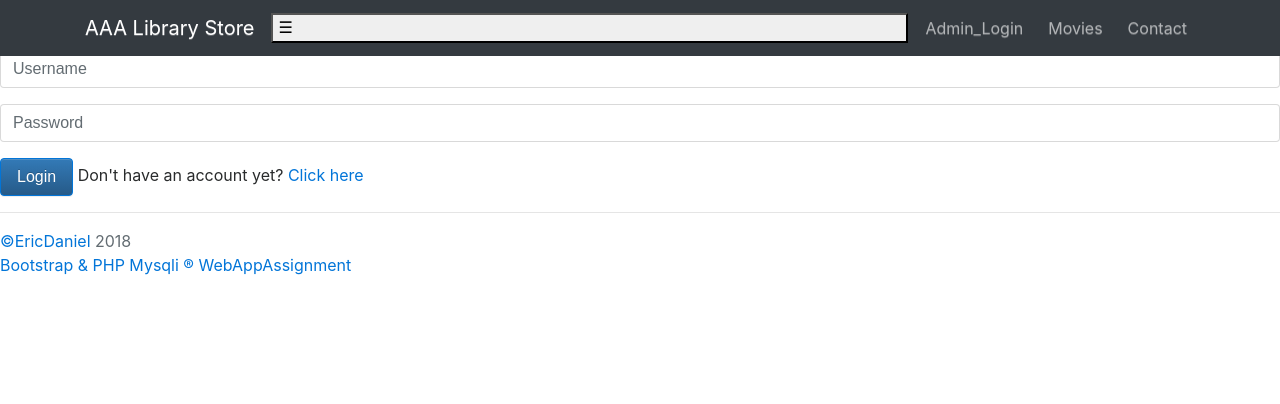
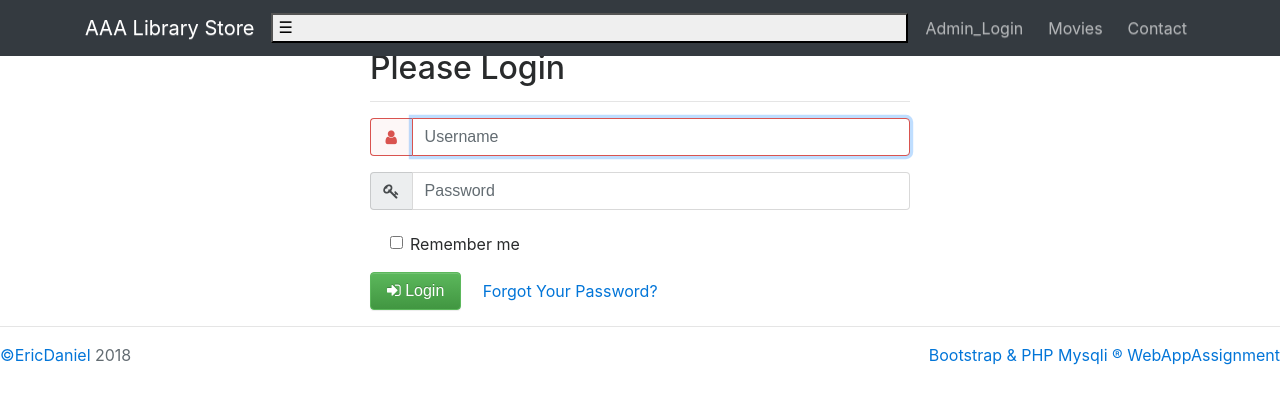
Before and after one commit to Eric-Daniel/web2018, a PHP site: page /admin.php in a window 1280 px wide. Shown: the top 404 px of the page. Run offline with PHP 8.4, Linux system fonts and the light colour scheme; some libraries are stand-ins or nearby versions.

Commit message:
Improved Login UI!

```diff
--- a/admin.php
+++ b/admin.php
@@ -3,16 +3,66 @@
 require_once "./template/header.php";
 ?>
 
-<form method = "POST" action = "login_query.php">
-    <div class="form-group">
-        <input type = "text" placeholder = "Username"  name = "username" class = "form-control" required = "required"/>
-    </div>
-    <div class="form-group">
-        <input type = "password" placeholder = "Password"  name = "password" class = "form-control" required = "required">
-    </div>
-    <button class = "btn btn-primary pull-left" name = "login"><span class = "glyphicon glyphicon-log-in"></span> Login</button>
-    <label class = "pull-right">Don't have an account yet? <a href = "index.php"> Click here</a></label>
-</form>
+<body>
+<div class="container">
+    <form class="form-horizontal" role="form" method="POST" action="login_query.php">
+        <div class="row">
+            <div class="col-md-3"></div>
+            <div class="col-md-6">
+                <h2>Please Login</h2>
+                <hr>
+            </div>
+        </div>
+        <div class="row">
+            <div class="col-md-3"></div>
+            <div class="col-md-6">
+                <div class="form-group has-danger">
+                    <label class="sr-only" for="username">Username</label>
+                    <div class="input-group mb-2 mr-sm-2 mb-sm-0">
+                        <div class="input-group-addon" style="width: 2.6rem"><i class="fa fa-user"></i></div>
+                        <input type="text" name="username" class="form-control" id="username"
+                               placeholder="Username" required autofocus>
+                    </div>
+                </div>
+            </div>
+
+        </div>
+        <div class="row">
+            <div class="col-md-3"></div>
+            <div class="col-md-6">
+                <div class="form-group">
+                    <label class="sr-only" for="password">Password</label>
+                    <div class="input-group mb-2 mr-sm-2 mb-sm-0">
+                        <div class="input-group-addon" style="width: 2.6rem"><i class="fa fa-key"></i></div>
+                        <input type="password" name="password" class="form-control" id="password"
+                               placeholder="Password" required>
+                    </div>
+                </div>
+            </div>
+        </div>
+        <div class="row">
+            <div class="col-md-3"></div>
+            <div class="col-md-6" style="padding-top: .35rem">
+                <div class="form-check mb-2 mr-sm-2 mb-sm-0">
+                    <label class="form-check-label">
+                        <input class="form-check-input" name="remember"
+                               type="checkbox" >
+                        <span style="padding-bottom: .15rem">Remember me</span>
+                    </label>
+                </div>
+            </div>
+        </div>
+        <div class="row" style="padding-top: 1rem">
+            <div class="col-md-3"></div>
+            <div class="col-md-6">
+                <button name="login" type="submit" class="btn btn-success"><i class="fa fa-sign-in"></i> Login</button>
+                <a class="btn btn-link" href="admin.php">Forgot Your Password?</a>
+            </div>
+        </div>
+    </form>
+</div>
+</body>
+
 
 <?php
 require_once "./template/footer.php";
--- a/login_query.php
+++ b/login_query.php
@@ -1,5 +1,5 @@
 <?php
-session_start();
+require_once 'session.php';
 require_once "./functions/database_functions.php";
 if(ISSET($_POST['login'])){
     $conn = new db_class();
--- a/template/header.php
+++ b/template/header.php
@@ -17,6 +17,7 @@
         <link rel="stylesheet" href="https://maxcdn.bootstrapcdn.com/bootstrap/4.0.0-beta.3/css/bootstrap.min.css"
         integrity="sha384-Zug+QiDoJOrZ5t4lssLdxGhVrurbmBWopoEl+M6BdEfwnCJZtKxi1KgxUyJq13dy"
         crossorigin="anonymous">
+        <link rel="stylesheet" href="https://maxcdn.bootstrapcdn.com/font-awesome/4.6.1/css/font-awesome.min.css">
     </head>
 
     <body>
```
